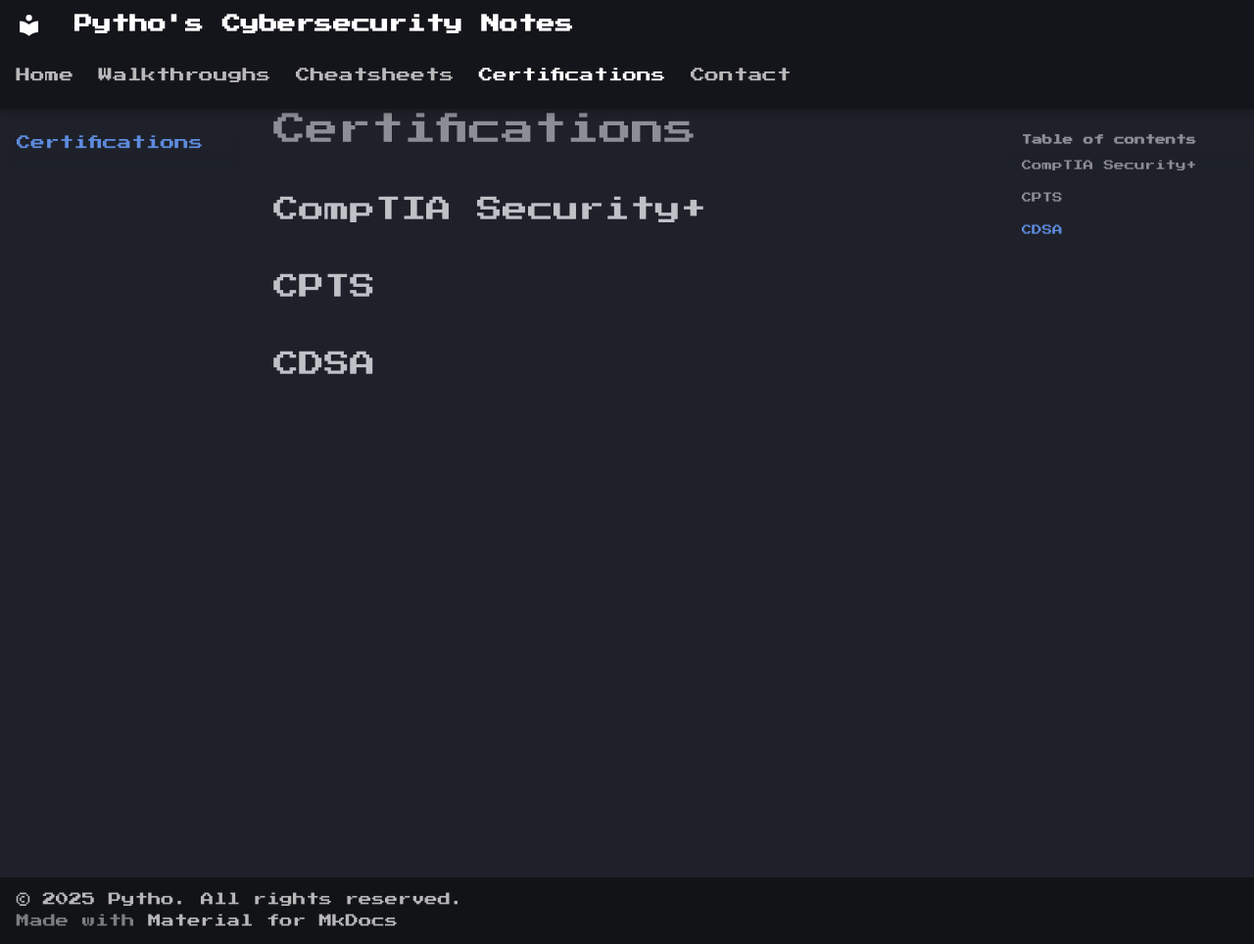
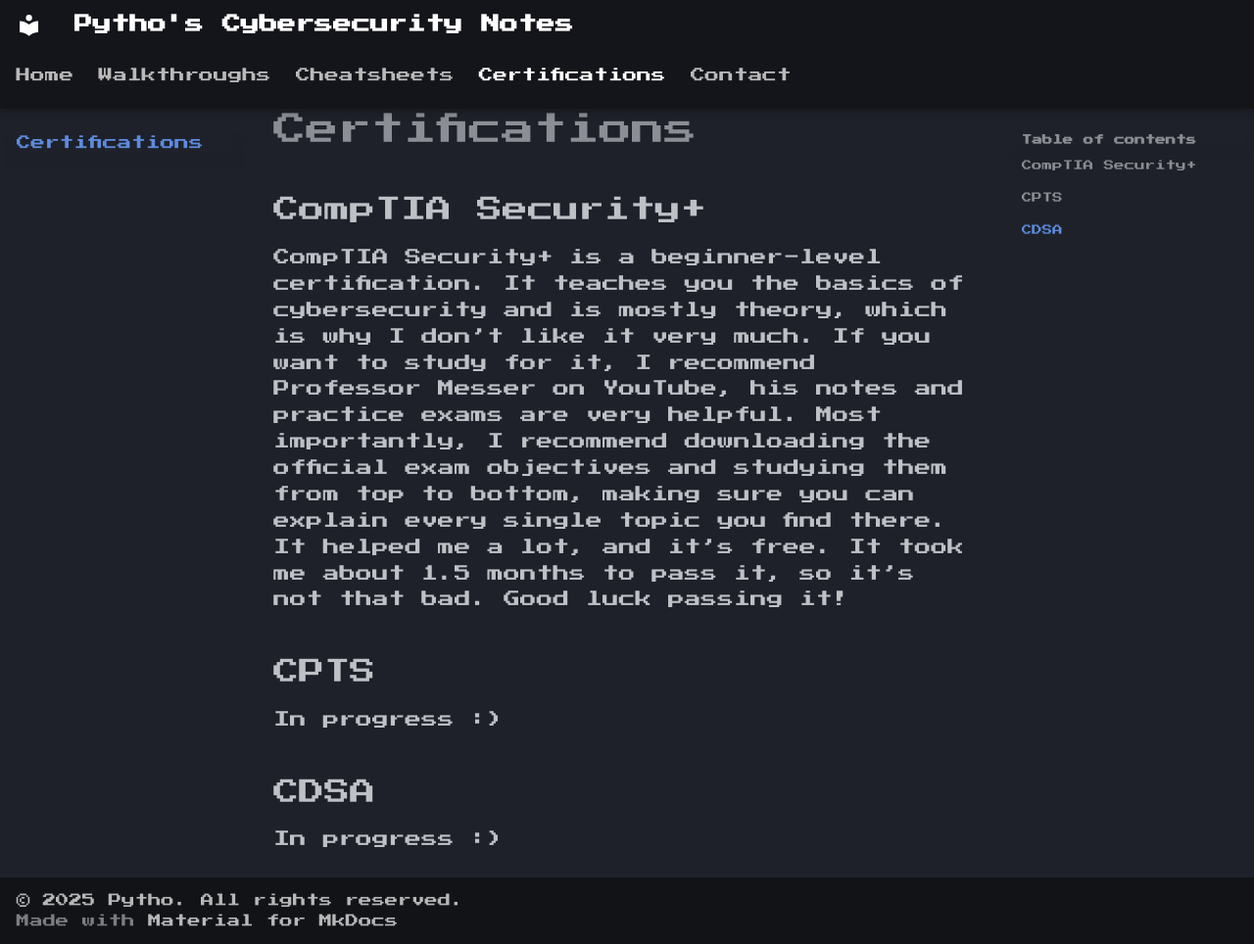
Before and after one commit to Pytho2535/website, an MkDocs documentation site: the page built from docs/certifications/certifications.md, in a window 1280 px wide and 964 px high. Shown: the whole window at 98% size. Built offline with MkDocs 1.6.1 and Material for MkDocs 9.7.7, drawn with Linux system fonts in a browser that asks for light colours.

Commit message:
certification changes

```diff
--- a/docs/certifications/certifications.md
+++ b/docs/certifications/certifications.md
@@ -1,7 +1,10 @@
 # Certifications
 
 ## CompTIA Security+
+CompTIA Security+ is a beginner-level certification. It teaches you the basics of cybersecurity and is mostly theory, which is why I don’t like it very much. If you want to study for it, I recommend Professor Messer on YouTube, his notes and practice exams are very helpful. Most importantly, I recommend downloading the official exam objectives and studying them from top to bottom, making sure you can explain every single topic you find there. It helped me a lot, and it’s free. It took me about 1.5 months to pass it, so it’s not that bad. Good luck passing it!
 
 ## CPTS
+In progress :)
 
 ## CDSA
+In progress :)
```
